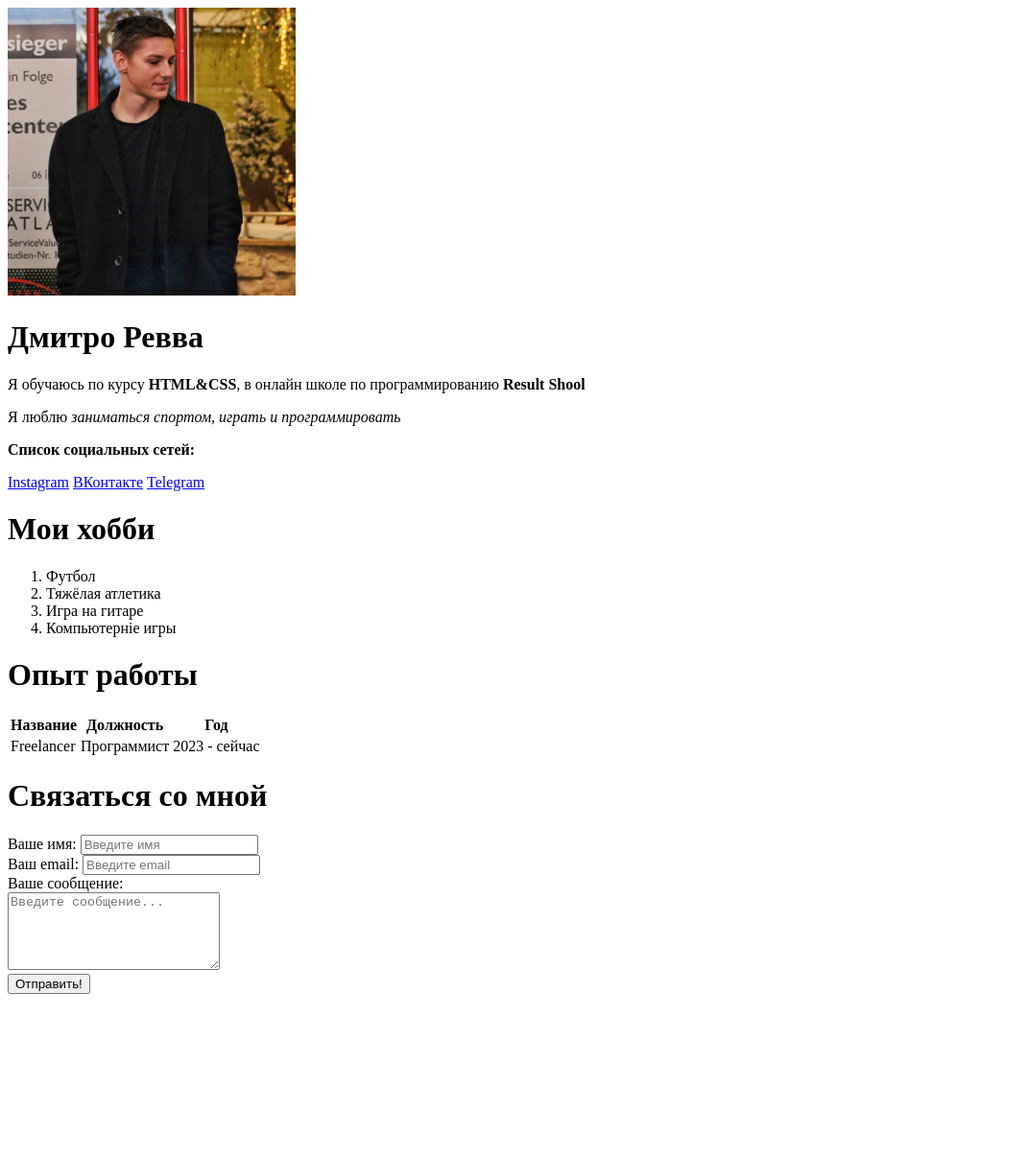
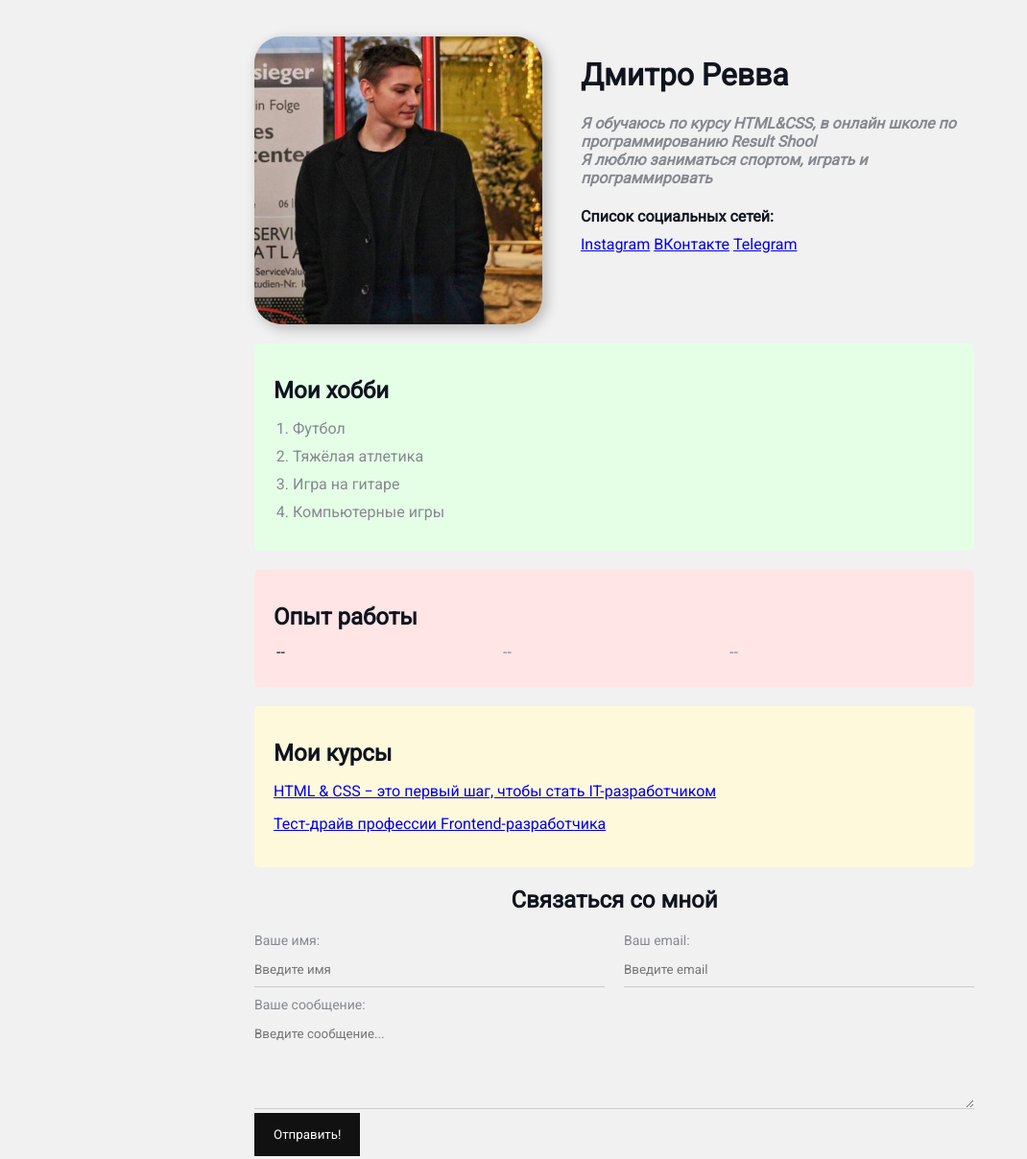
Before and after one commit to doocss/Resume, a plain HTML site: page index.html in a window 1280 px wide. Shown: the whole page at 96% size, without its empty margins (0-1070 px from the left). Before the commit the page ends 1044 px from the top, so only its background shows below. Drawn offline with Linux system fonts and the light colour scheme.

Commit message:
Add styles

```diff
--- a/index.html
+++ b/index.html
@@ -6,72 +6,101 @@
     <meta name="viewport" content="width=device-width, initial-scale=1.0">
     <meta name="keywords" content="revva, cv, resume">
     <meta name="description" content="Cайт - резюме Дмитрия Реввы">
+    <link rel="stylesheet" href="styles.css">
     <title>Revva Resume</title>
 </head>
 <body>
-    <img src="ava.jpg" width="300"
-    alt="Аватарка">
+
+<div class="container">
+
+    <div class="info">
+    <img src="index.jpg"
+    alt="Аватарка" class="avatar">
+
+    <div class="info-text">
     <h1>Дмитро Ревва</h1>
 
     <p>Я обучаюсь по курсу <strong>HTML&CSS</strong>, в онлайн школе по программированию <strong>Result Shool</strong></p>
     <p>Я люблю <em>заниматься спортом, играть и программировать</em></p>
 
-    <p><strong>Список социальных сетей:</strong></p>
+    <h4>Список социальных сетей:</h4>
     <a href="https://www.instagram.com/neglectsua/">Instagram</a>
     <a href="https://vk.com/neglectsua">ВКонтакте</a>
     <a href="https://t.me/be1ovv">Telegram</a>
+ </div>
+ </div>
 
-    <h1>Мои хобби</h1>
-    <ol>
+ <div class="card bg-green">
+    <h2>Мои хобби</h2>
+
+    <ol class="list">
         <li>Футбол</li>
         <li>Тяжёлая атлетика</li>
         <li>Игра на гитаре</li>
-        <li>Компьютерніе игры</li>
+        <li>Компьютерные игры</li>
     </ol>
+</div>
 
-    <h1>Опыт работы</h1>
-<table>
+ <div class="card bg-red">
+    <h2>Опыт работы</h2>
+
+<table class="table">
     <tbody>
-        <thead>
+       <!--<thead>
             <tr>
                 <th>Название</th>
                 <th>Должность</th>
                 <th>Год</th>
             </tr>
-        </thead>
+        </thead> -->
             <tr>
-                <td>Freelancer</td>
-                <td>Программист</td>
-                <td>2023 - cейчас</td>
+                <td>--</td>
+                <td>--</td>
+                <td>--</td>
             </tr>
     </tbody>
 </table>
+ </div>
 
-<h1>Связаться со мной</h1>
+ <div class="card bg-yellow">
+    <h2>Мои курсы</h2>
 
-<div>
+    <ul class="link-list">
+        <li>
+            <a href="https://lk.result.school/teach/control/stream/view/id/695281402">HTML & CSS − это первый шаг, чтобы стать IT-разработчиком</a>
+        </li>
+        <li>
+            <a href="https://lk.result.school/teach/control/stream/view/id/598508328">Тест-драйв профессии Frontend-разработчика</a>
+        </li>
+    </ul>
+</div>
+
+<form action="/" class="form">
+<h2>Связаться со мной</h2>
+
+<div class="form-row">
+<div class="form-group">
     <label for="text">Ваше имя:</label>
     <input type="text" id="text"
     placeholder="Введите имя">
 </div>
 
-<div>
+<div class="form-group">
     <label for="email">Ваш email:</label>
     <input type="email" id="email"
     placeholder="Введите email">
 </div>
+</div>
 
-<div>
+<div class="form-group">
     <label for="message">Ваше сообщение:</label>
-    <br>
     <textarea id="message" cols="25" rows="5"
     placeholder="Введите сообщение..."></textarea>
 </div>
 
-<form>
-<!--<input type="submit" value="Отправить!">
--->
-<button type="submit"> Отправить!</button>
+<input class="btn" type="submit"
+value="Отправить!">
+</div>
 </form>
 </body>
 </html>
--- /dev/null
+++ b/styles.css
@@ -0,0 +1,184 @@
+@import url('https://fonts.googleapis.com/css2?family=Nanum+Gothic:wght@700&family=Roboto&display=swap');
+
+body {
+   font-family: 'Roboto', sans-serif;
+   font-size: 16px;
+   font-weight: normal;
+   background: #f1f1f1;
+   color: #0f141e;
+}
+
+.a {
+    color: #000;
+    text-decoration: none;
+}
+
+a:hover {
+    text-decoration: underline;
+}
+
+a:active {
+    color: blue;
+}
+
+a:visited {
+    color: grey;
+}
+
+.container {
+    max-width: 750px;
+    margin: auto;
+    padding-top: 30px;
+}
+
+.avatar {
+    width: 300px;
+    border-radius: 28px;
+    box-shadow: 4px 4px 14px rgba(0, 0, 0, .25);
+}
+
+.info {
+    margin-bottom: 20px;
+    display: flex;
+}
+
+.info-text {
+    margin-left: 40px;
+}
+
+@media (max-width: 660px) {
+    .info {
+        display: block;
+        text-align: center;
+    }
+}
+
+.info-text p {
+    font-style: italic;
+    font-weight: bold;
+    color: #86898f;
+    margin: 0;
+}
+
+.info-text h4 {
+    margin-bottom: 10px;
+}
+
+.card {
+    border-radius: 5px;
+    padding: 15px 20px;
+    margin-bottom: 20px;
+}
+
+.card h2 {
+    margin-bottom: 10px;
+}
+
+.bg-yellow {
+    background: #fff9dc;
+}
+
+.bg-red {
+    background: #ffe5e5;
+}
+
+.bg-green {
+    background: #e5ffe7;
+}
+
+.btn {
+    background: #111;
+    padding: 15px 20px;
+    color: #fff;
+    border: none;
+    font-family: inherit;
+    cursor: pointer;
+}
+
+.btn:hover {
+    opacity: 0.8;
+}
+
+.list {
+    padding: 0 20px;
+}
+
+.list li {
+    color: #86898f;
+    margin-bottom: 10px;
+}
+
+.link-list {
+    list-style: none;
+    padding: 0;
+}
+
+.link-list li {
+    margin-bottom: 10px;
+    border-bottom: 1 px solid #ccc;
+    padding-bottom: 5px;
+}
+
+.table {
+    width: 100%;
+}
+
+.table td {
+    padding-bottom: 10px;
+}
+
+.table td:nth-child(2),
+.table td:nth-child(3) {
+    color: #86898f;
+}
+
+.form h2 {
+    text-align: center;
+}
+
+.form-row {
+   margin-bottom: 10px;
+   display: flex;
+}
+
+.form-row .form-group {
+    margin-right: 20px;
+    width: 50%;
+    /* display: inline-block; */
+    /* width: calc(50%-20px); */
+}
+
+@media (max-width: 660px) {
+    .form-row {
+        display: block;
+    }
+
+    .form-row .form-group {
+        width: 100%;
+        margin-right: 0;
+        margin-bottom: 10px;
+    }
+}
+
+.form-row .form-group:last-child {
+    margin-right: 0;
+}
+
+.form-group label {
+  display: block;
+  font-size: 14px;
+  color: #86898f;
+}
+
+.form-group input,
+.form-group textarea {
+    width: 100%;
+    box-sizing: border-box;
+    border: none;
+    background: transparent;
+    border-bottom: 1px solid #ccc;
+    color: #000;
+    padding: 15px 0 10px;
+    outline: none;
+    font-family: inherit;
+}
```
Also changed, not shown: index.jpg (added).
